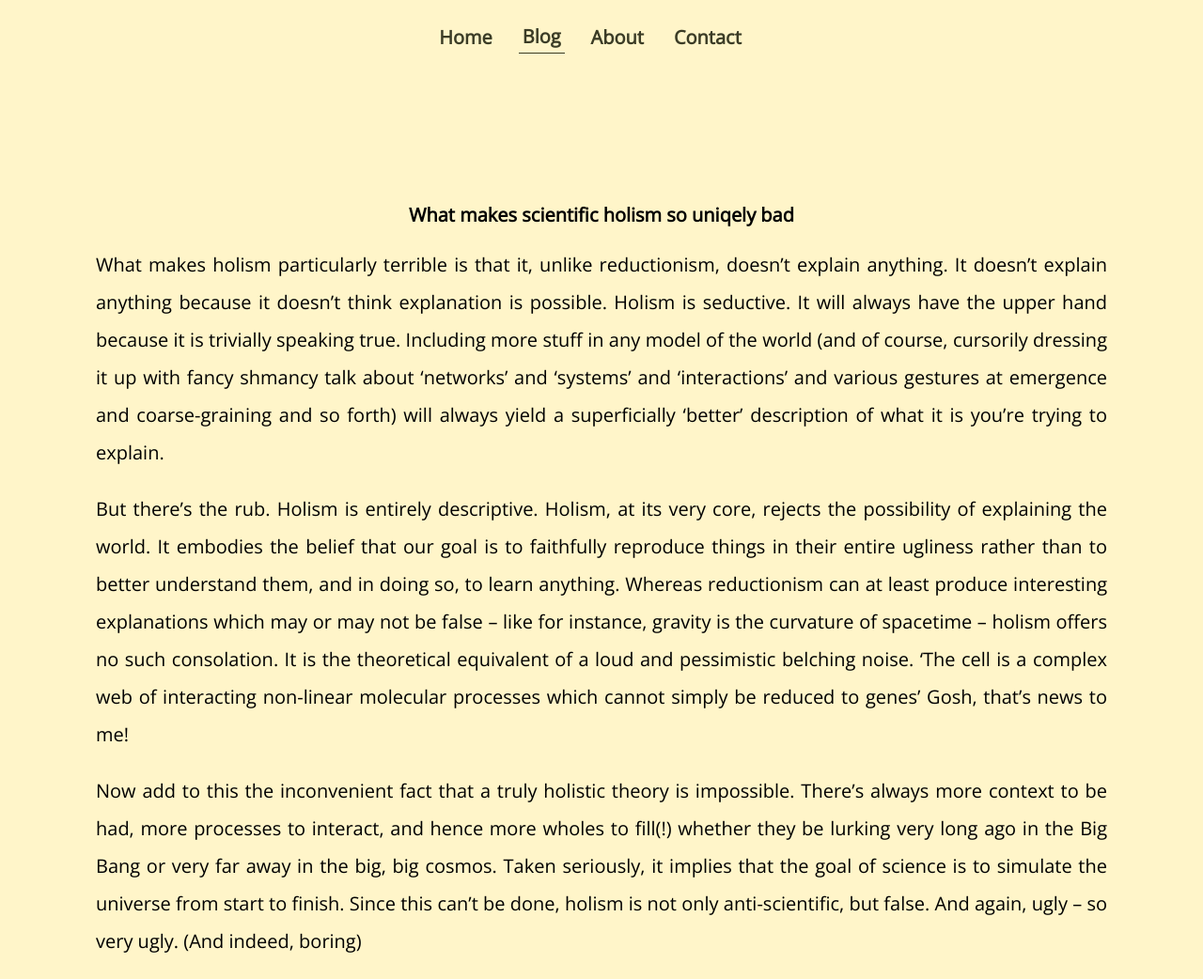
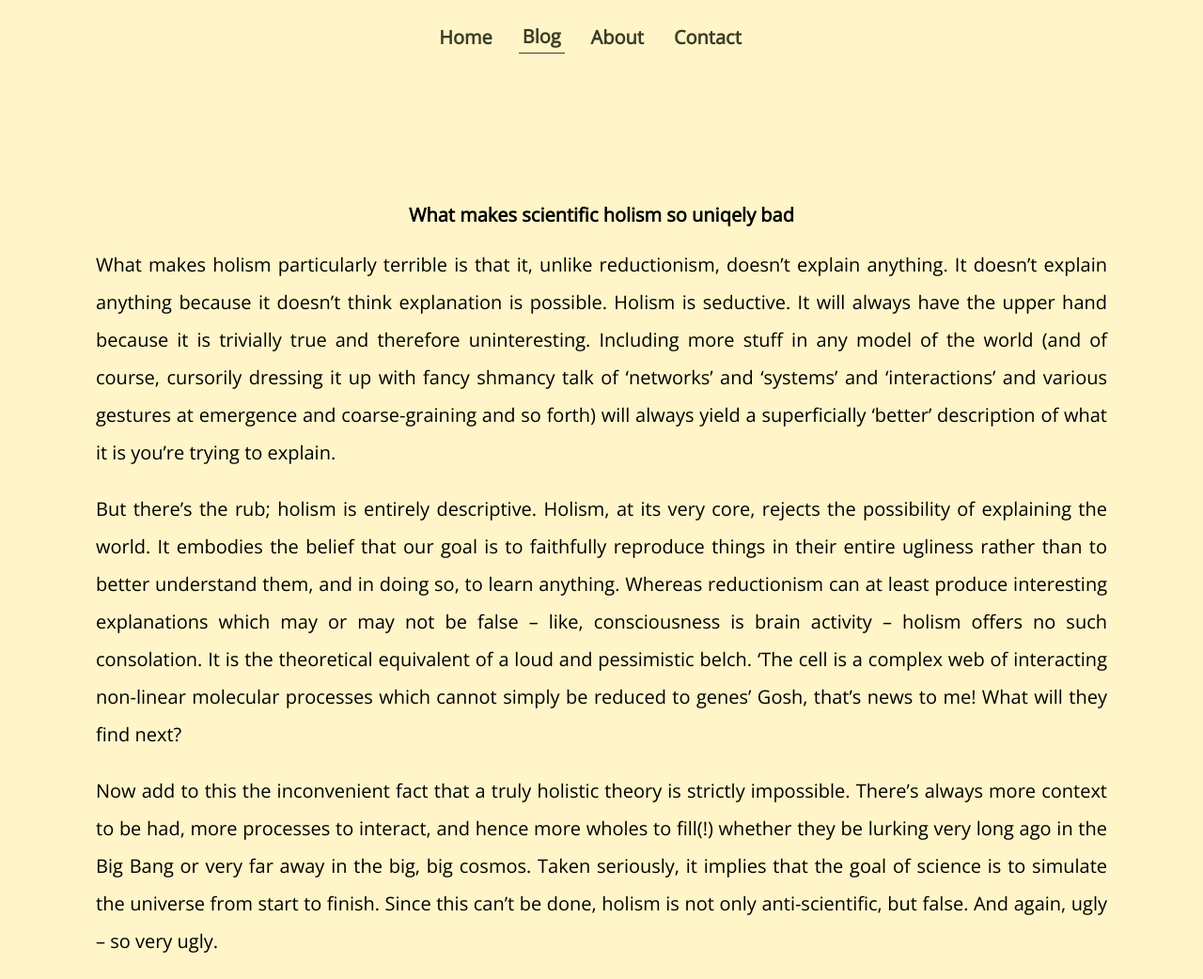
Before and after one commit to richardofarrell/richardofarrell.github.io, a Jekyll site: the page built from _posts/2024-04-07-What-makes-scientific-holism-so-uniquely-bad.md, in a window 1280 px wide. Shown: the whole page at 94% size. Built offline with Jekyll 4.4.1, drawn with Linux system fonts in a browser that asks for light colours.

Commit message:
Fix typos and improve clarity in holism article

```diff
--- a/_posts/2024-04-07-What-makes-scientific-holism-so-uniquely-bad.md
+++ b/_posts/2024-04-07-What-makes-scientific-holism-so-uniquely-bad.md
@@ -6,8 +6,8 @@
 ---
 # What makes scientific holism so uniqely bad
 
-What makes holism particularly terrible is that it, unlike reductionism, doesn’t explain anything. It doesn’t explain anything because it doesn’t think explanation is possible. Holism is seductive. It will always have the upper hand because it is trivially speaking true. Including more stuff in any model of the world (and of course, cursorily dressing it up with fancy shmancy talk about ‘networks’ and ‘systems’ and 'interactions' and various gestures at emergence and coarse-graining and so forth) will always yield a superficially ‘better’ description of what it is you’re trying to explain.
+What makes holism particularly terrible is that it, unlike reductionism, doesn’t explain anything. It doesn’t explain anything because it doesn’t think explanation is possible. Holism is seductive. It will always have the upper hand because it is trivially true and therefore uninteresting. Including more stuff in any model of the world (and of course, cursorily dressing it up with fancy shmancy talk of ‘networks’ and ‘systems’ and 'interactions' and various gestures at emergence and coarse-graining and so forth) will always yield a superficially ‘better’ description of what it is you’re trying to explain.
 
-But there’s the rub. Holism is entirely descriptive. Holism, at its very core, rejects the possibility of explaining the world. It embodies the belief that our goal is to faithfully reproduce things in their entire ugliness rather than to better understand them, and in doing so, to learn anything. Whereas reductionism can at least produce interesting explanations which may or may not be false – like for instance, gravity is the curvature of spacetime – holism offers no such consolation. It is the theoretical equivalent of a loud and pessimistic belching noise. 'The cell is a complex web of interacting non-linear molecular processes which cannot simply be reduced to genes' Gosh, that's news to me!
+But there’s the rub; holism is entirely descriptive. Holism, at its very core, rejects the possibility of explaining the world. It embodies the belief that our goal is to faithfully reproduce things in their entire ugliness rather than to better understand them, and in doing so, to learn anything. Whereas reductionism can at least produce interesting explanations which may or may not be false – like, consciousness is brain activity – holism offers no such consolation. It is the theoretical equivalent of a loud and pessimistic belch. 'The cell is a complex web of interacting non-linear molecular processes which cannot simply be reduced to genes' Gosh, that's news to me! What will they find next?
 
-Now add to this the inconvenient fact that a truly holistic theory is impossible. There’s always more context to be had, more processes to interact, and hence more wholes to fill(!) whether they be lurking very long ago in the Big Bang or very far away in the big, big cosmos. Taken seriously, it implies that the goal of science is to simulate the universe from start to finish. Since this can’t be done, holism is not only anti-scientific, but false. And again, ugly – so very ugly. (And indeed, boring)
+Now add to this the inconvenient fact that a truly holistic theory is strictly impossible. There’s always more context to be had, more processes to interact, and hence more wholes to fill(!) whether they be lurking very long ago in the Big Bang or very far away in the big, big cosmos. Taken seriously, it implies that the goal of science is to simulate the universe from start to finish. Since this can’t be done, holism is not only anti-scientific, but false. And again, ugly – so very ugly.
```
